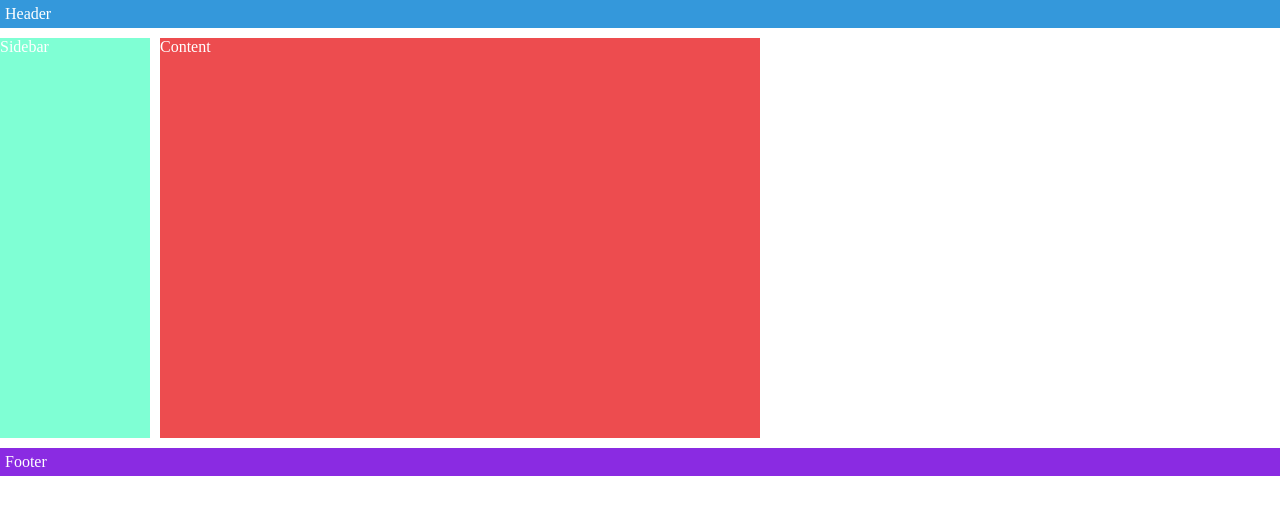
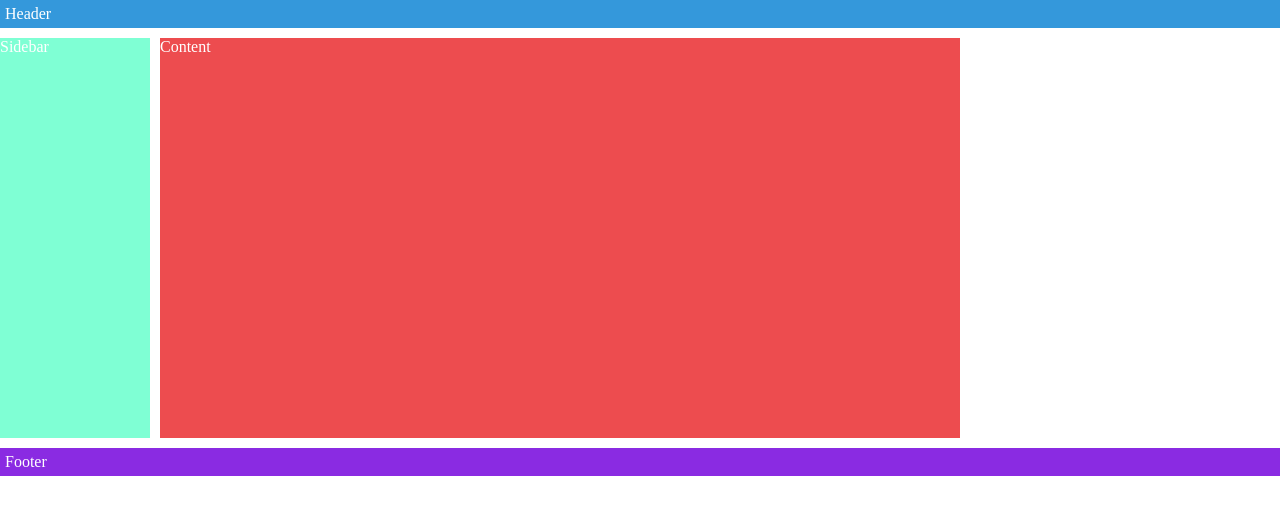
Before and after one commit to NguyenTuanNhut/ss9.html, a plain HTML site: page ss9/b4/index.html in a window 1280 px wide. Drawn offline with Linux system fonts and the light colour scheme.

Commit message:
Add files via upload

```diff
--- a/ss9/b4/index.html
+++ b/ss9/b4/index.html
@@ -33,7 +33,7 @@
         }
         .content{
             background-color:rgb(237, 76, 79);
-            width: 600px;
+            width: 800px;
             height: 400px;
 
         }
```
Also changed, not shown: ss9/b3/index.html (+2 -0 lines).
